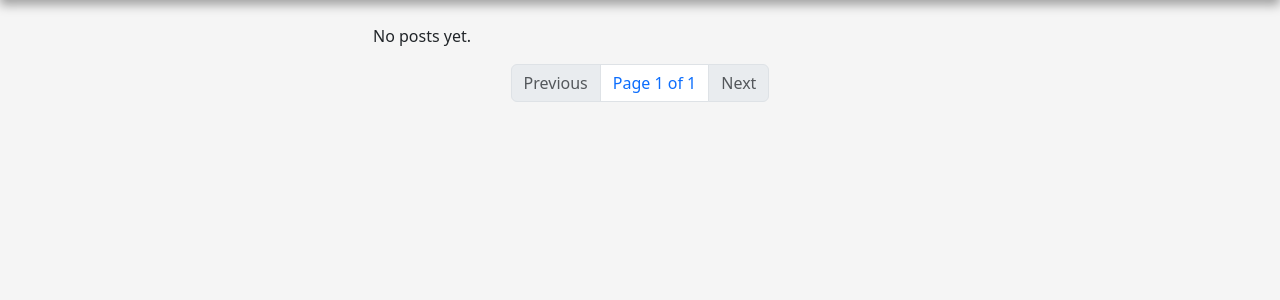
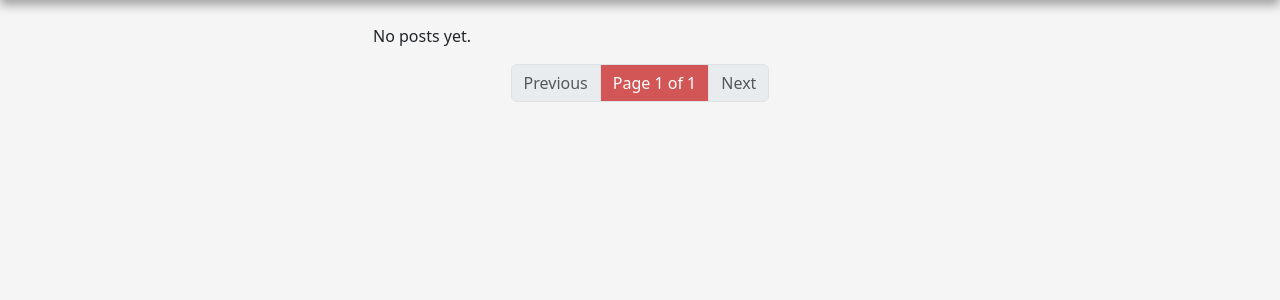
Before and after one commit to arun-dhanjal/the_cube_review, a Django app: page / in a window 1280 px wide. Shown: the part 68-368 px from the top of the page. Run offline with Django 4.2, Linux system fonts and the light colour scheme; data that the repository does not hold is empty.

Commit message:
Add pagination styling

```diff
--- a/feed/templates/feed/feed.html
+++ b/feed/templates/feed/feed.html
@@ -53,7 +53,7 @@
             {% endif %}
 
             <li class="page-item">
-                <span class="page-link">Page {{ page_obj.number }} of {{ page_obj.paginator.num_pages }}</span>
+                <span class="page-link page-indicator">Page {{ page_obj.number }} of {{ page_obj.paginator.num_pages }}</span>
             </li>
 
             {% if page_obj.has_next %}
--- a/static/css/style.css
+++ b/static/css/style.css
@@ -47,3 +47,14 @@ body {
     color: white;
     background-color: #e88686;
 }
+
+.page-link {
+    color: white;
+    background-color: #d35656;
+}
+
+.page-indicator {
+    color: white;
+    background-color: #d35656;
+    pointer-events: none; /* prevents hover animation */
+}
```
